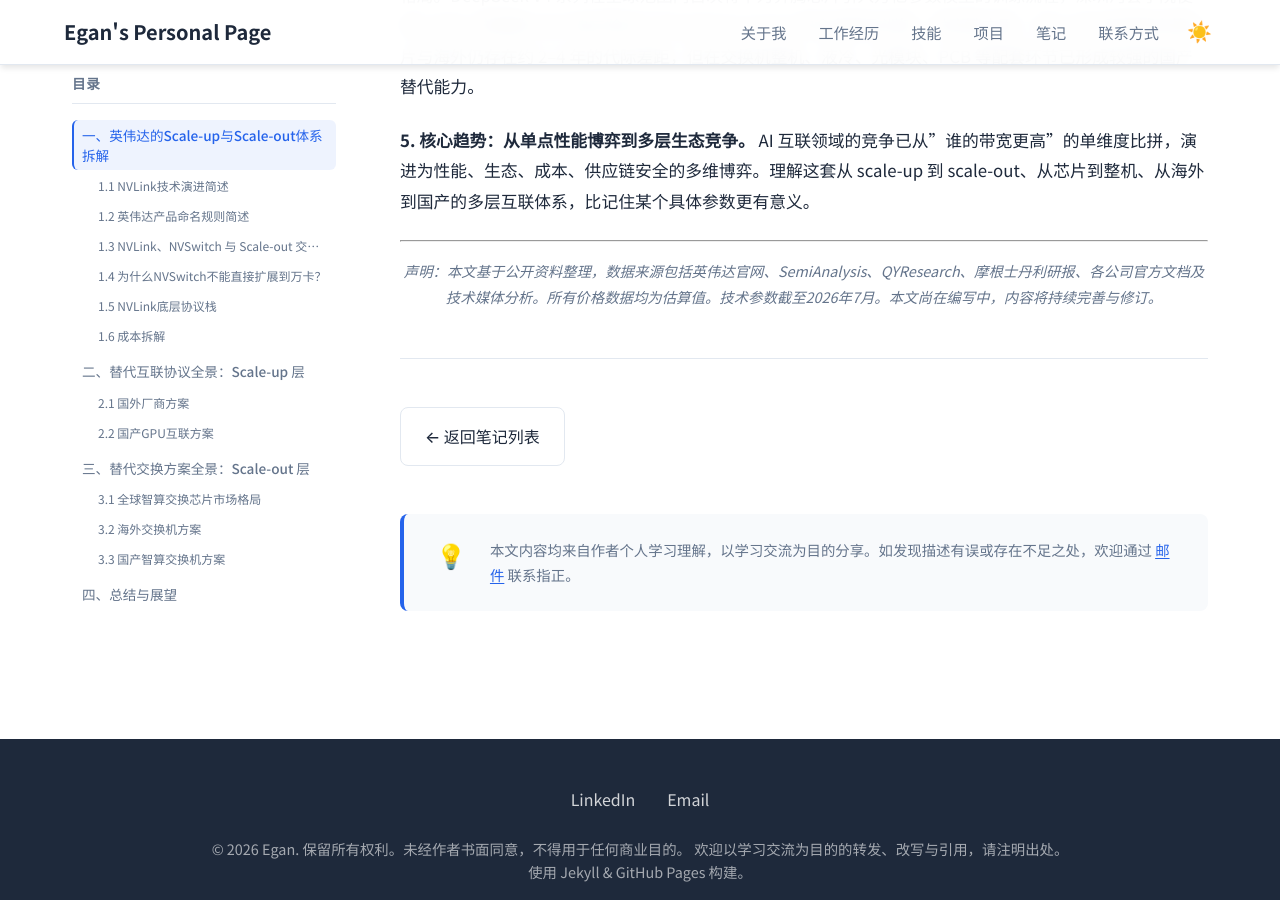
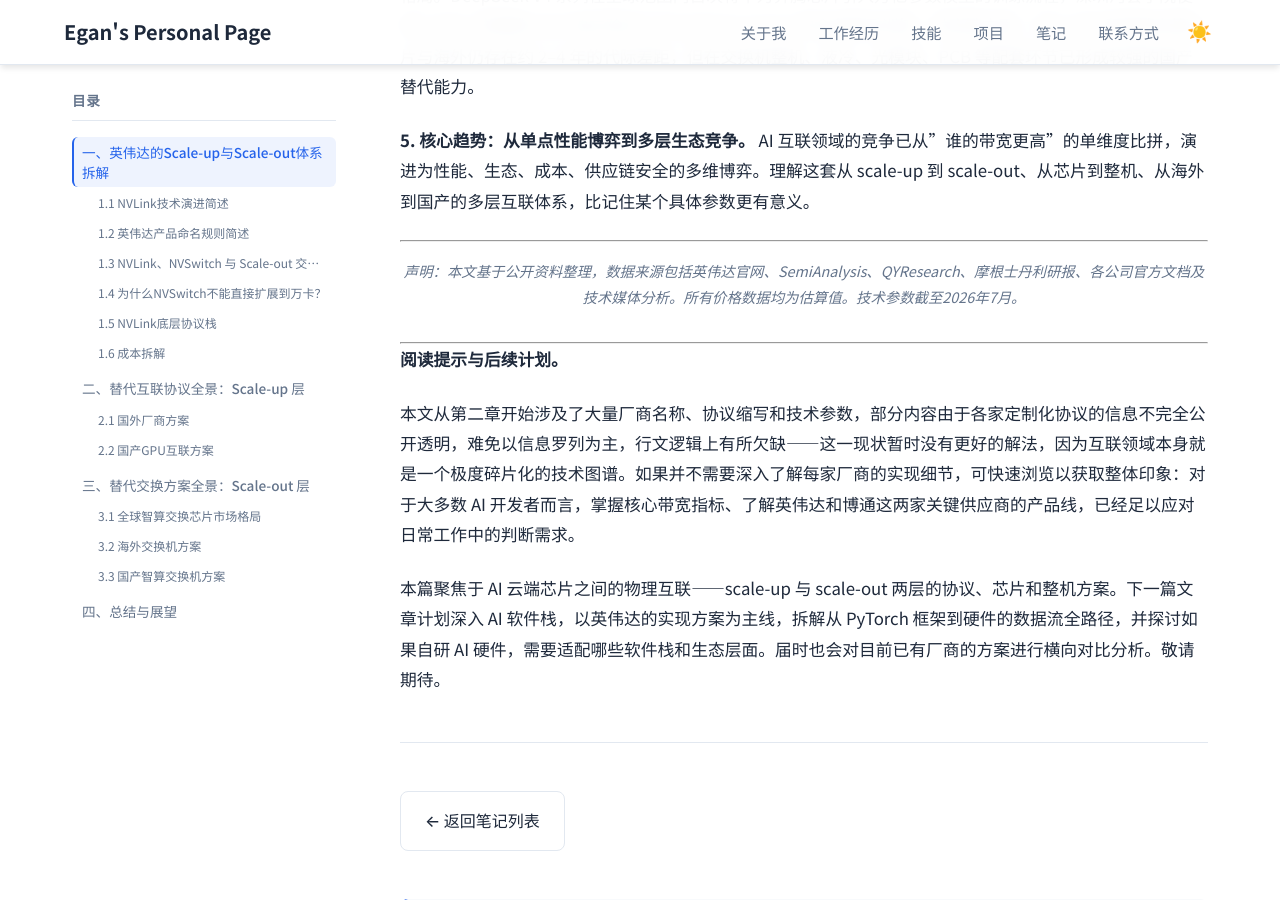
Before and after one commit to Lejun-Hu/Lejun-Hu.github.io, a Jekyll site: the page built from _notes/2026-7-12-GPU_Interconnect_Research.md, in a window 1280 px wide and 900 px high, scrolled down 21201 px. Built offline with Jekyll 4.4.1, drawn with Linux system fonts in a browser that asks for light colours.

Commit message:
refine: 删除编写中声明，新增阅读提示与下篇预告

```diff
--- a/_notes/2026-7-12-GPU_Interconnect_Research.md
+++ b/_notes/2026-7-12-GPU_Interconnect_Research.md
@@ -373,4 +373,12 @@ Arista 的策略与以上三家完全不同——它**不生产交换芯片**，
 
 ---
 
-*声明：本文基于公开资料整理，数据来源包括英伟达官网、SemiAnalysis、QYResearch、摩根士丹利研报、各公司官方文档及技术媒体分析。所有价格数据均为估算值。技术参数截至2026年7月。本文尚在编写中，内容将持续完善与修订。*
+*声明：本文基于公开资料整理，数据来源包括英伟达官网、SemiAnalysis、QYResearch、摩根士丹利研报、各公司官方文档及技术媒体分析。所有价格数据均为估算值。技术参数截至2026年7月。*
+
+---
+
+**阅读提示与后续计划。**
+
+本文从第二章开始涉及了大量厂商名称、协议缩写和技术参数，部分内容由于各家定制化协议的信息不完全公开透明，难免以信息罗列为主，行文逻辑上有所欠缺——这一现状暂时没有更好的解法，因为互联领域本身就是一个极度碎片化的技术图谱。如果并不需要深入了解每家厂商的实现细节，可快速浏览以获取整体印象：对于大多数 AI 开发者而言，掌握核心带宽指标、了解英伟达和博通这两家关键供应商的产品线，已经足以应对日常工作中的判断需求。
+
+本篇聚焦于 AI 云端芯片之间的物理互联——scale-up 与 scale-out 两层的协议、芯片和整机方案。下一篇文章计划深入 AI 软件栈，以英伟达的实现方案为主线，拆解从 PyTorch 框架到硬件的数据流全路径，并探讨如果自研 AI 硬件，需要适配哪些软件栈和生态层面。届时也会对目前已有厂商的方案进行横向对比分析。敬请期待。
```
